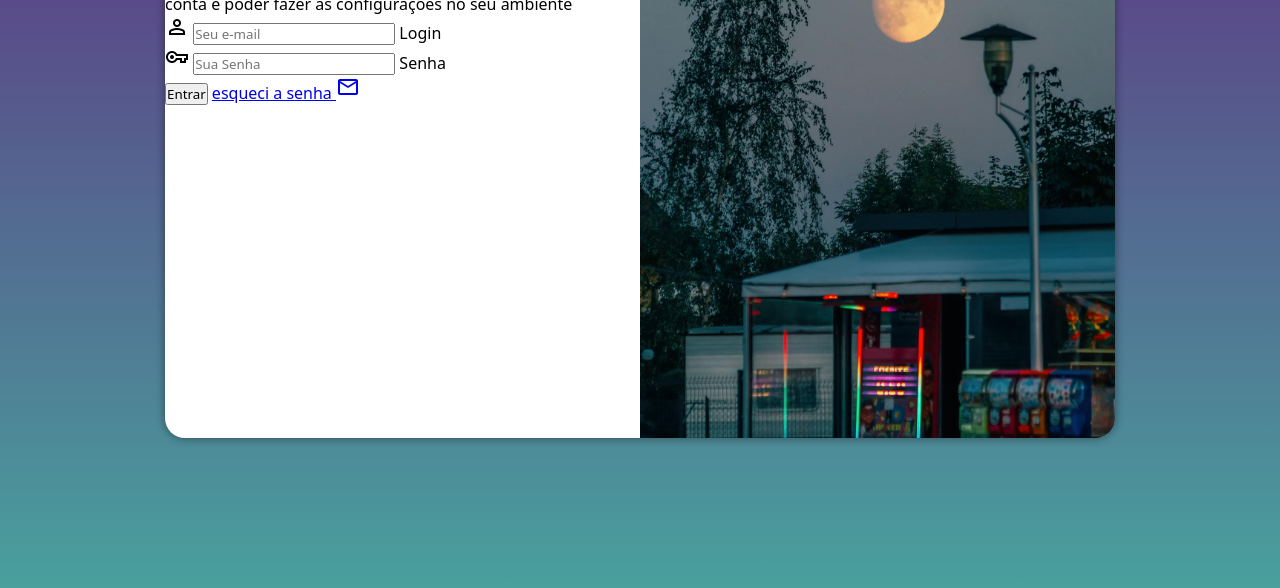
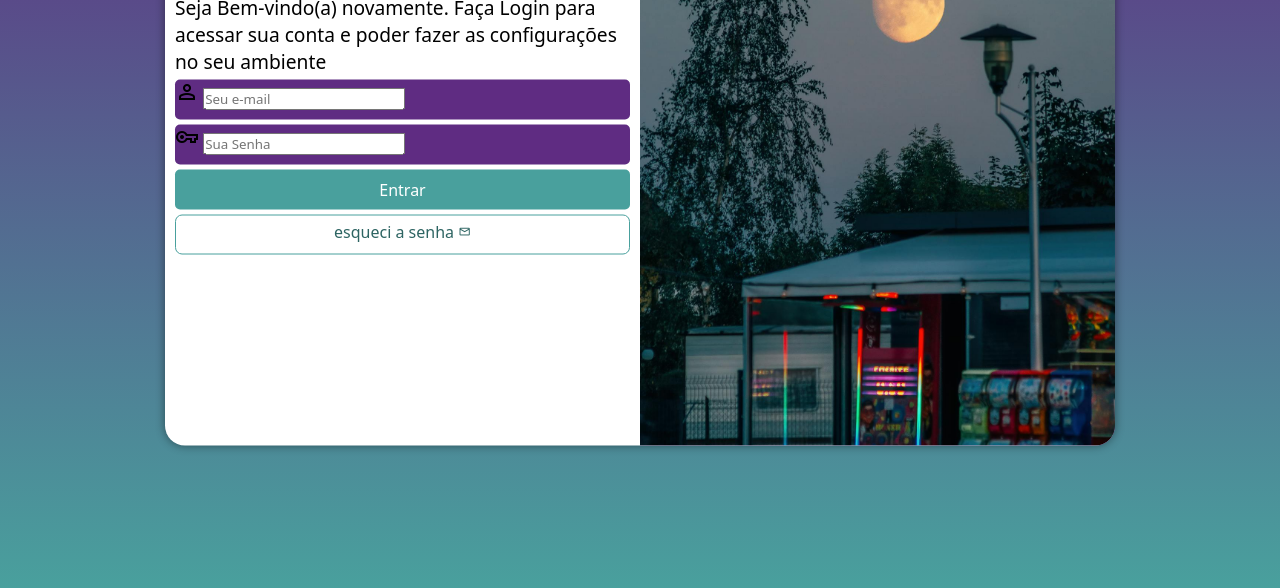
Before and after one commit to MatheusRocha-Dev/projeto-login, a plain HTML site: page index.html in a window 1280 px wide. Shown: the part 212-800 px from the top of the page. Drawn offline with nearby package versions, Linux system fonts and the light colour scheme.

Commit message:
style: estilos na tela

```diff
--- a/estilos/style.css
+++ b/estilos/style.css
@@ -38,7 +38,7 @@ section#login{
 
     background-color: white;
     width: 250px;
-    height: 500px;
+    height: 515px;
     border-radius: 20px;
     box-shadow: 0px 0px 10px rgba(0, 0, 0, 0.450);
 
@@ -67,3 +67,55 @@ div#formulario > h1{
 div#formulario > p{
     font-size: 0.8em;
 }
+
+form > div.campo{
+    display: block;
+    background-color: #5f2c82;
+    width: 100%;
+    height: 40px;
+    border-radius: 5px;
+    margin: 5px 0px;
+}
+
+div.campo > label{
+    display: none;
+}
+
+form> input[type=submit]{
+    display: block;
+    font-size: 1em;
+    width: 100%;
+    height: 40px;
+    background-color: #49a09d;
+    color: white;
+    border: none;
+    border-radius: 5px;
+    cursor: pointer;
+}
+
+form > input[type=submit]:hover{
+    background-color: #2d6462;
+}
+
+form > a.botao{
+    display: block;
+    text-align: center;
+    font-size: 1em;
+    width: 100%;
+    height: 40px;
+    padding-top: 5px;
+    margin-top: 5px;
+    background-color: white;
+    color: #2d6462;
+    border: 1px solid #49a09d;
+    border-radius: 7px;
+    text-decoration: none;
+}
+
+form > a.botao:hover{
+    background-color: #6cd3cf;
+}
+
+form > a.botao> span{
+    font-size: 0.8em;
+}
--- a/index.html
+++ b/index.html
@@ -15,7 +15,7 @@
 
             </div>
 
-            <div id="Formulario">
+            <div id="formulario">
                 <h1>Login</h1>
                 <p>Seja Bem-vindo(a) novamente. Faça Login para acessar sua conta e poder fazer as configurações no seu ambiente</p>
 
@@ -34,7 +34,7 @@
                     </div>
 
                     <input type="submit" value="Entrar">
-                    <a href="esqueci.html">
+                    <a href="esqueci.html" class="botao">
                         esqueci a senha <span class="material-symbols-outlined"> mail</span>
                     </a>
 
```
